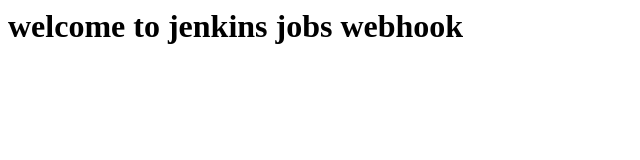
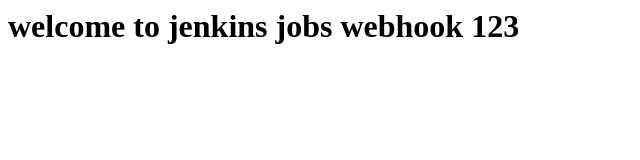
Before and after one commit to Dileep-D/web-server-test-123, a plain HTML site: page index.html in a window 1280 px wide. Shown: the full height of the page, 0-640 px from the left. Drawn offline with Linux system fonts and the light colour scheme.

Commit message:
Update index.html

```diff
--- a/index.html
+++ b/index.html
@@ -1 +1 @@
-<h1>welcome to jenkins jobs webhook </h1>
+<h1>welcome to jenkins jobs webhook 123</h1>
```
